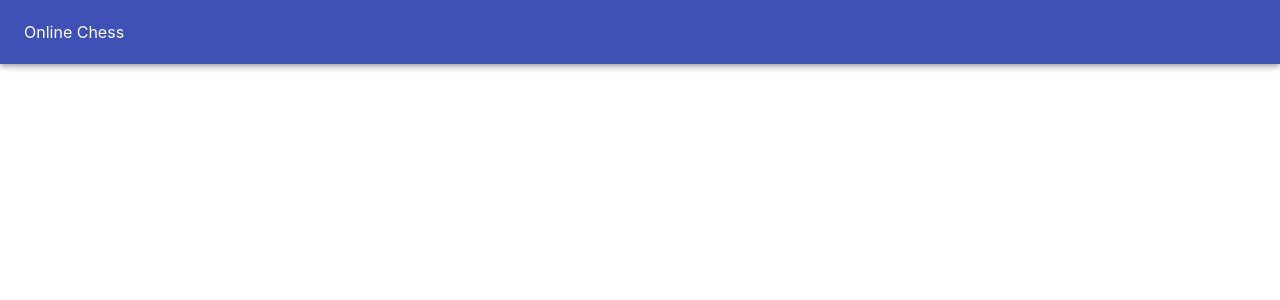
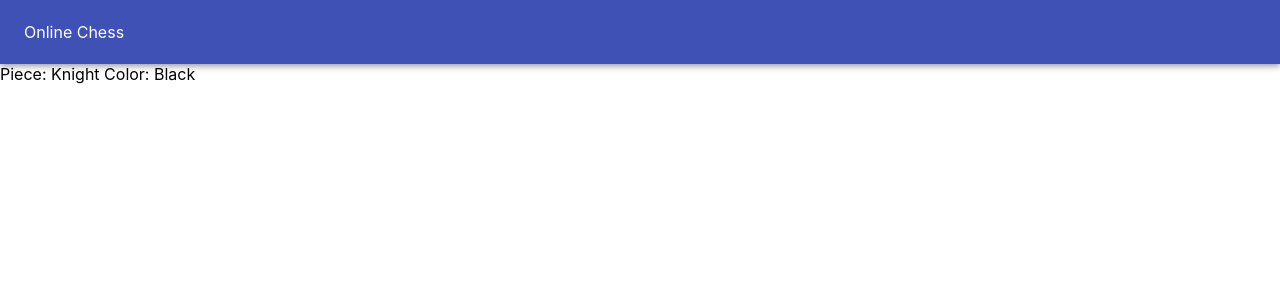
Before and after one commit to KnightTakesPywn/Client, a React (Create React App) app in the folder chess_online/: page / in a window 1280 px wide. Shown: the top 300 px of the page. Built offline with nearby package versions, Linux system fonts and the light colour scheme.

Commit message:
Uploading status for assignment #1

```diff
--- a/chess_online/src/App.js
+++ b/chess_online/src/App.js
@@ -1,11 +1,15 @@
 import React, { Component } from 'react';
 import NavBar from './components/NavBar';
+import ChessPiece from './components/ChessPiece';
+import ChessSquare from './components/ChessSquare';
 import './App.css';
 
 function App() {
   return (
     <div>
       <NavBar />
+      <ChessPiece piece="Knight" color="Black"/>
+      <ChessSquare />
     </div>
   );
 }
--- /dev/null
+++ b/chess_online/src/components/ChessPiece.js
@@ -0,0 +1,21 @@
+import React from 'react';
+
+class ChessPiece extends React.Component {
+    constructor(props) {
+        super(props);
+        this.state = {
+            chesspiece: props.piece,
+            color: props.color,
+        }
+    }
+    render() {
+        return (
+            <>
+        <span>Piece: {this.state.chesspiece} </span>
+        <span>Color: {this.state.color} </span>
+        </>
+        )
+    }
+}
+
+export default ChessPiece;
--- /dev/null
+++ b/chess_online/src/components/ChessSquare.js
@@ -0,0 +1,23 @@
+import React from 'react';
+import ReactDOM from 'react-dom'
+import ChessPiece from '../components/ChessPiece';
+
+class ChessSquare extends React.Component {
+    constructor(props) {
+        super(props);
+        this.state = {
+            square: props.square,
+            chesspiece: new ChessPiece('Knight', 'Black'),
+            color: props.color,
+        }
+    }
+    render() {
+        return (
+            <>
+
+            </>
+        )
+    }
+}
+
+export default ChessSquare;
```
Also changed, not shown: chess_online/src/components/ChessBoard.js (added).
